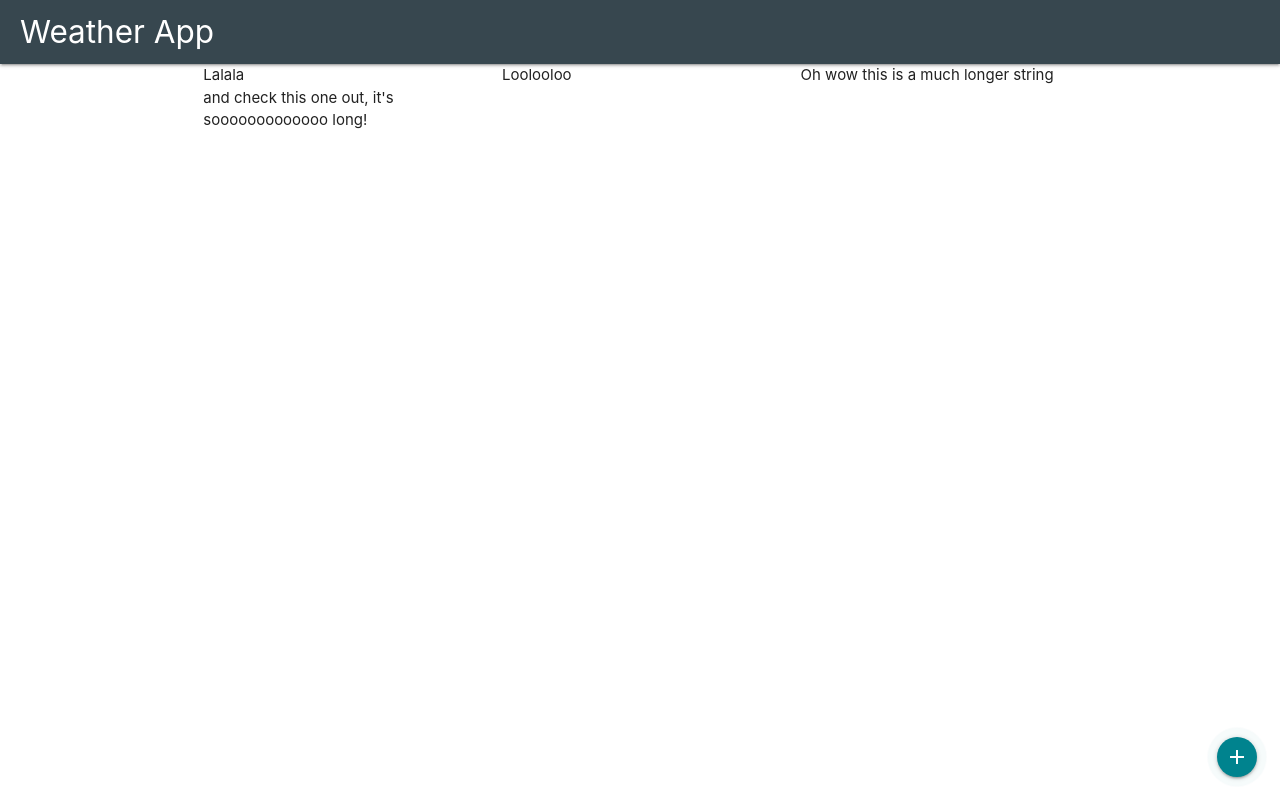
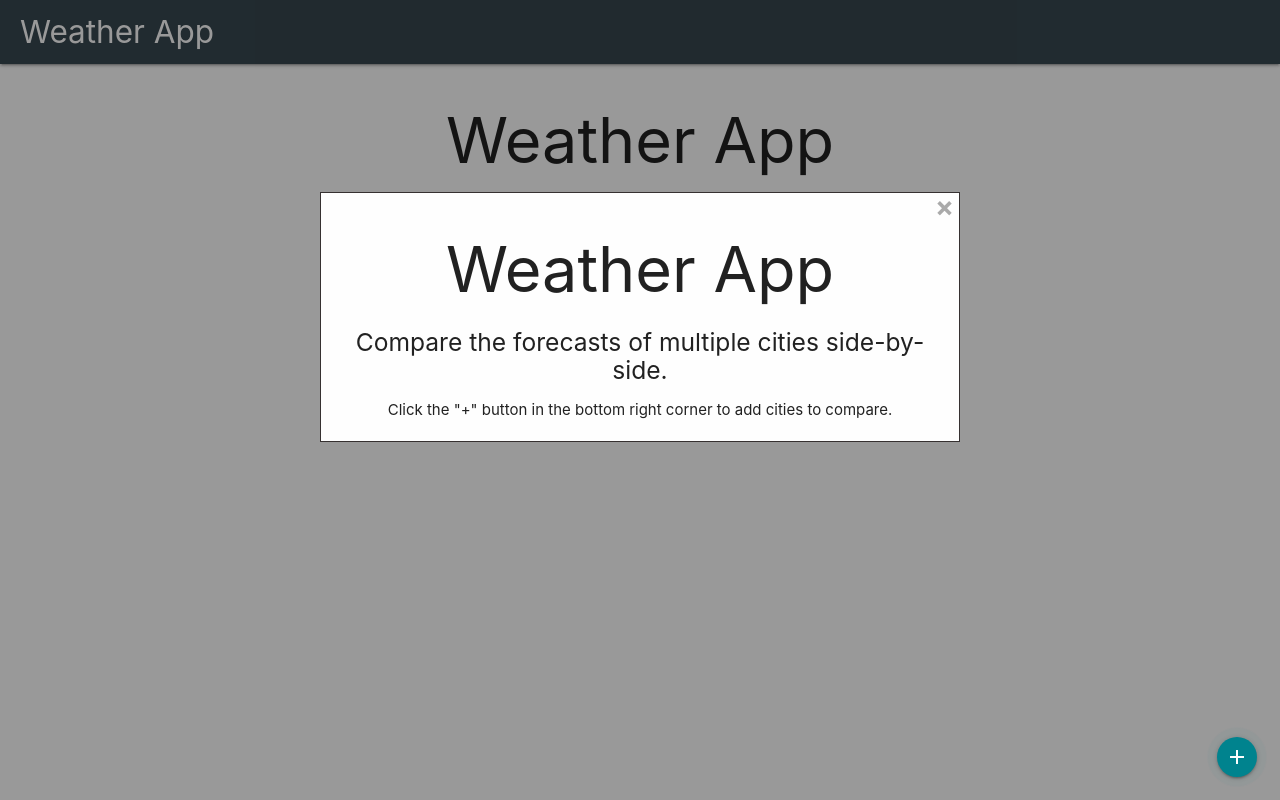
Before and after one commit to hiteda/weather-app2, a React (Create React App) app in the folder client/: page / in a window 1280 px wide. Both pictures are taken after a click on the button "add". Built offline with nearby package versions, Linux system fonts and the light colour scheme.

Commit message:
Added a modal

```diff
--- a/client/src/components/Layout.js
+++ b/client/src/components/Layout.js
@@ -2,18 +2,22 @@ import React, { Component } from 'react';
 import Header from './Header/Header';
 import ForecastList from './Forecast/ForecastList';
 import Landing from './Landing/Landing';
+import Modal from './Modal/Modal';
 
 class Layout extends Component {
-    state = {}
+    state = {
+        showModal: false
+    }
 
     constructor(props) {
         super(props);
-        this.handleClicked = this.handleClicked.bind(this);
+        this.handleAddClicked = this.handleAddClicked.bind(this);
     }
 
-    handleClicked() {
+    handleAddClicked() {
         this.setState({
-            forecasts: ['Lalala', 'Loolooloo', 'Oh wow this is a much longer string', 'and check this one out, it\'s sooooooooooooo long!']
+            showModal: true
+            //forecasts: ['Lalala', 'Loolooloo', 'Oh wow this is a much longer string', 'and check this one out, it\'s sooooooooooooo long!']
         });
     }
 
@@ -24,8 +28,9 @@ class Layout extends Component {
                 <div className="container">
                     { this.state.forecasts && this.state.forecasts.length > 0 && <ForecastList forecasts={this.state.forecasts} /> }
                     { (!this.state.forecasts || this.state.forecasts.length < 1) && <Landing /> }
+                    <Modal show={this.state.showModal} onClose={() => { this.setState({ showModal: false }); }} ><Landing /></Modal>
                     <div className="fixed-action-btn">
-                        <button onClick={this.handleClicked} className='btn-floating pulse waves-effect waves-light large cyan darken-3'>
+                        <button onClick={this.handleAddClicked} className='btn-floating pulse waves-effect waves-light large cyan darken-3'>
                             <i className='material-icons'>add</i>
                         </button>
                     </div>
--- /dev/null
+++ b/client/src/components/Modal/Modal.css
@@ -0,0 +1,36 @@
+.App-modal-bg {
+    position: fixed;
+    z-index: 1;
+    overflow: auto;
+    left: 0;
+    top: 0;
+    width: 100%;
+    height: 100%;
+    background-color: rgba(0, 0, 0, 0.4);
+}
+
+.App-modal-modal {
+    background-color: #fefefe;
+    margin: 15% 25vw;
+    border: 1px solid rgb(54, 49, 49);
+}
+
+.App-modal-content {
+    margin: 20px;
+}
+
+.App-modal-close {
+    color: #aaa;
+    float: right;
+    font-size: 28px;
+    font-weight: bold;
+    margin-top: -7px;
+    padding-right: 5px;
+}
+
+.App-modal-close:hover,
+.App-modal-close:focus {
+    color: black;
+    text-decoration: none;
+    cursor: pointer;
+}
--- /dev/null
+++ b/client/src/components/Modal/Modal.js
@@ -0,0 +1,25 @@
+import React from 'react';
+import './Modal.css'
+
+const Modal = ({ show, onClose, children }) => {
+    if (!show) {
+        return null;
+    }
+
+    return (
+        <div className="App-modal-bg">
+            <div className="App-modal-modal">
+                <span className="App-modal-close" onClick={e => { onClose(); }}>&times;</span>
+                <div className="App-modal-content">{children}</div>
+            </div>
+        </div>
+    );
+};
+
+/**
+ *
+            <div>
+                <button onClick={e => { onClose(); }}>Close</button>
+            </div>
+ */
+export default Modal;
```
